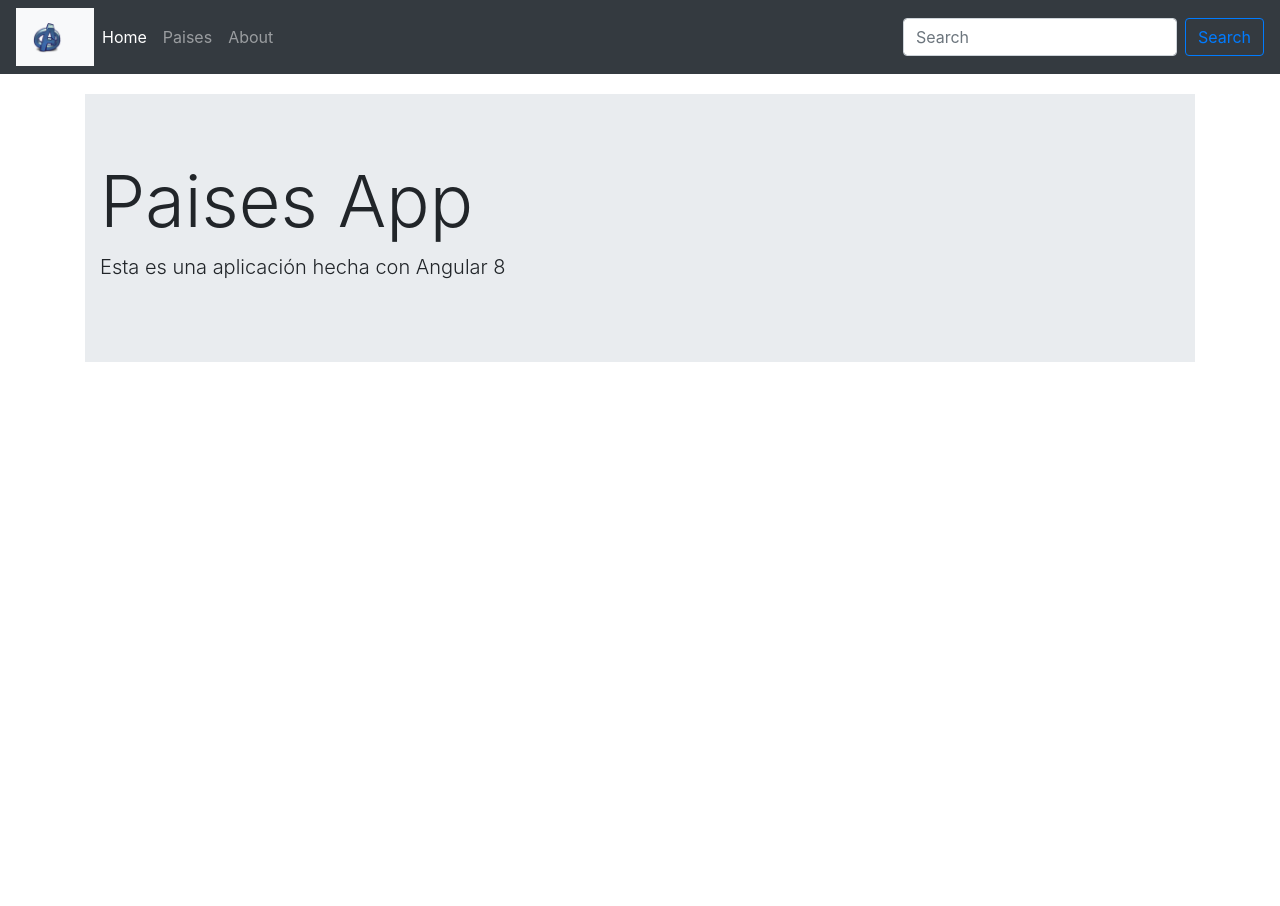
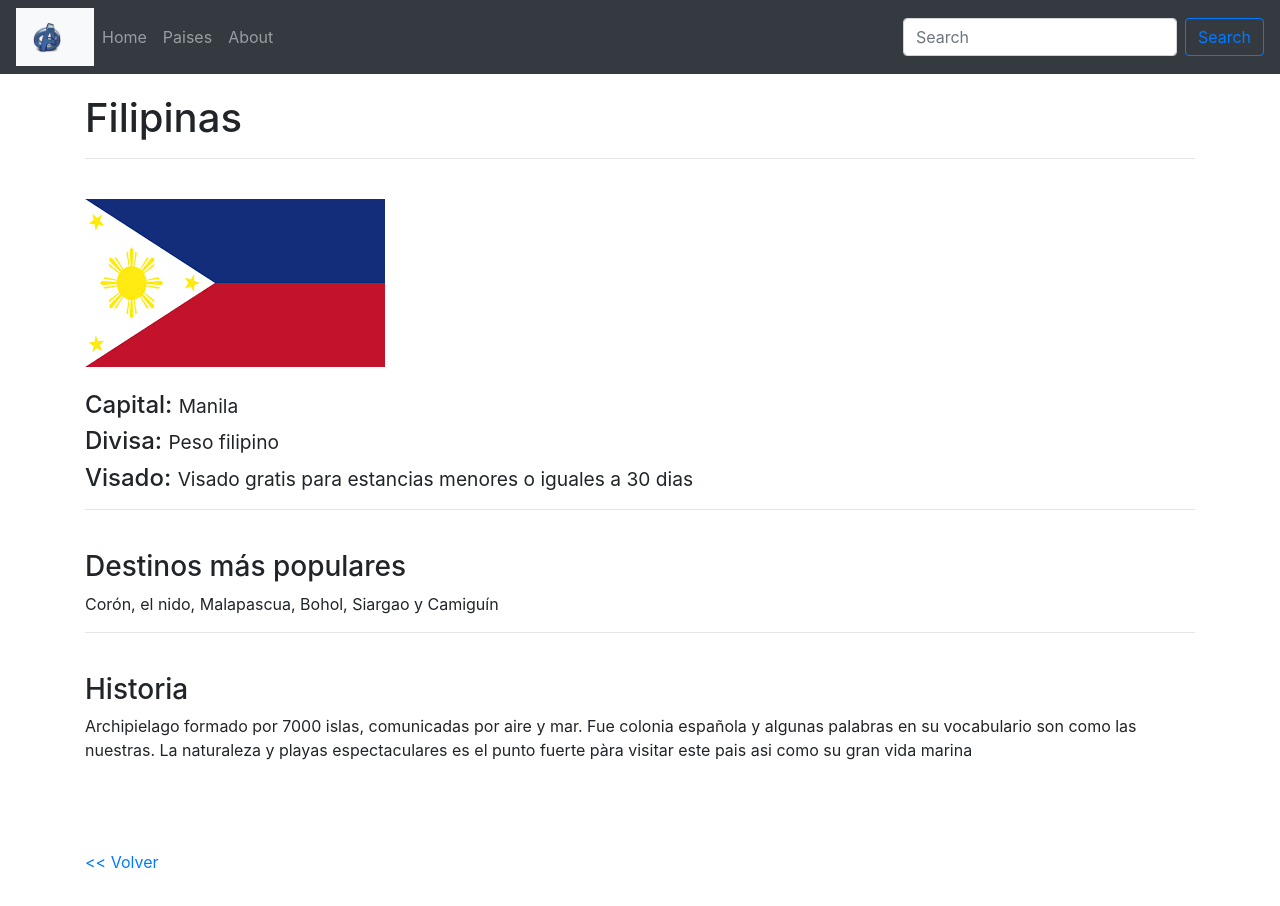
Before and after one commit to pcolina/paisesAngular8, an Angular app: page /#/pais/1 in a window 1280 px wide. Before the commit this address led to /#/home. Shown: the top 906 px of the page. Before the commit the page ends 800 px from the top, so only its background shows below. Built offline with nearby package versions, Linux system fonts and the light colour scheme.

Commit message:
ampliacion navegación a detalle Pais

```diff
--- a/src/app/app.module.ts
+++ b/src/app/app.module.ts
@@ -15,6 +15,7 @@ import { HomeComponent } from './components/home/home.component';
 import { AboutComponent } from './components/about/about.component';
 import { PaisesComponent } from './components/paises/paises.component';
 import { ɵNgClassR2Impl } from '@angular/common';
+import { PaisComponent } from './components/pais/pais.component';
 
 @NgModule({
   declarations: [
@@ -22,7 +23,8 @@ import { ɵNgClassR2Impl } from '@angular/common';
     NavbarComponent,
     HomeComponent,
     AboutComponent,
-    PaisesComponent
+    PaisesComponent,
+    PaisComponent
   ],
   imports: [
     BrowserModule,
--- a/src/app/app.routes.ts
+++ b/src/app/app.routes.ts
@@ -2,6 +2,7 @@ import { RouterModule, Routes } from '@angular/router';
 import { HomeComponent } from './components/home/home.component';
 import { AboutComponent } from './components/about/about.component';
 import { PaisesComponent } from "./components/paises/paises.component";
+import { PaisComponent } from "./components/pais/pais.component";
 
 
 
@@ -9,6 +10,7 @@ const ROUTES: Routes = [
     { path: 'home', component: HomeComponent },
     { path: 'paises', component: PaisesComponent },
     { path: 'about', component: AboutComponent },
+    { path: 'pais/:id', component: PaisComponent },
     { path: '**', pathMatch:'full', redirectTo: 'home' }
 ];
 
--- /dev/null
+++ b/src/app/components/pais/pais.component.html
@@ -0,0 +1,29 @@
+<h1>{{ pais.nombre }}</h1>
+<hr><br>
+<div>
+    <div>
+        <img [src]="pais.img" [alt]="pais.nombre">
+        <br><br>
+
+
+    </div>
+</div>
+
+
+<div>
+    <h4>Capital: <small> {{ pais.capital }} </small></h4>
+    <h4>Divisa: <small> {{ pais.moneda }}  </small></h4>
+    <h4>Visado: <small> {{ pais.visa }}  </small></h4>
+    <hr><br>
+    <h3>Destinos más populares </h3>
+    <p> {{ pais.lugares }}</p>
+    <hr>
+
+    <br>
+    <h3>Historia </h3>
+    <p> {{ pais.bio }}</p>
+
+    <br><br><br>
+    <a [routerLink]="['/paises']" class="btn-outline-primary">
+        << Volver </a>
+</div>
--- /dev/null
+++ b/src/app/components/pais/pais.component.ts
@@ -0,0 +1,25 @@
+import { Component } from '@angular/core';
+import { ActivatedRoute } from '@angular/router';
+
+import { PaisesService } from '../services/paises.service';
+
+@Component({
+  selector: 'app-pais',
+  templateUrl: './pais.component.html',
+  styles: []
+})
+export class PaisComponent  {
+
+  pais:any = {};
+
+  constructor( private activatedRoute: ActivatedRoute,
+                private _paisesService: PaisesService) {
+
+    this.activatedRoute.params.subscribe( params => {
+      this.pais = this._paisesService.getPais( params['id']);
+      console.log(this.pais);
+    })
+  }
+
+
+}
--- a/src/app/components/paises/paises.component.html
+++ b/src/app/components/paises/paises.component.html
@@ -3,16 +3,18 @@
 
 <div class="card-columns">
 
-    <div class="card  animated fadeIn" *ngFor="let pais of paises">
+    <div class="card  animated fadeIn" *ngFor="let pais of paises; let i =index">
         <img [src]="pais.img" [alt]="pais.nombre" class="card-img-top" alt="...">
         <div class="card-body">
             <h5 class="card-title">{{ pais.nombre }}</h5>
             <p class="card-text">Divisa: {{ pais.moneda }}</p>
             <p class="card-text">Capital: {{ pais.capital }}</p>
             <p class="card-text"> {{ pais.bio }}</p>
-            <button type="button" class="btn btn-outline-primary btn-block">
+            <button (click)="verPais(i)" type="button" class="btn btn-outline-primary btn-block">
             Ver más...
         </button>
+            <!--<a [routerLink]="['/pais',i]" class="btn-outline-primary"> Ver más link</a>
+-->
         </div>
     </div>
 
--- a/src/app/components/paises/paises.component.ts
+++ b/src/app/components/paises/paises.component.ts
@@ -1,5 +1,6 @@
 import { Component, OnInit } from '@angular/core';
 import { PaisesService, Pais } from "../services/paises.service";
+import { Router } from "@angular/router";
 
 @Component({
   selector: 'app-paises',
@@ -10,7 +11,8 @@ export class PaisesComponent implements OnInit {
    paises: Pais[] = [];
 
   // tslint:disable-next-line: variable-name
-  constructor( private  _paisesService: PaisesService ) {
+  constructor( private  _paisesService: PaisesService,
+               private router:Router) {
     console.log("Constructor");
 
    }
@@ -22,4 +24,7 @@ export class PaisesComponent implements OnInit {
 
   }
 
+  verPais( idx: number){
+    this.router.navigate (['pais/', idx] );
+  }
 }
--- a/src/app/components/services/paises.service.ts
+++ b/src/app/components/services/paises.service.ts
@@ -69,6 +69,10 @@ export class PaisesService {
         return this.paises;
     }
 
+    getPais(idx: string): Pais[]{
+        return this.paises[idx];
+    }
+
 
 
 }
```
